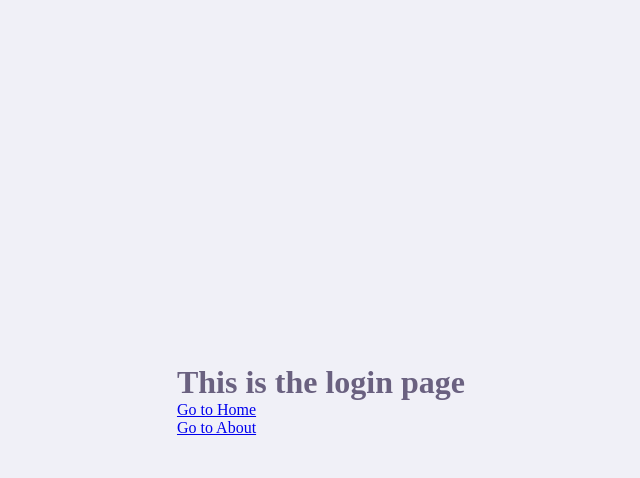
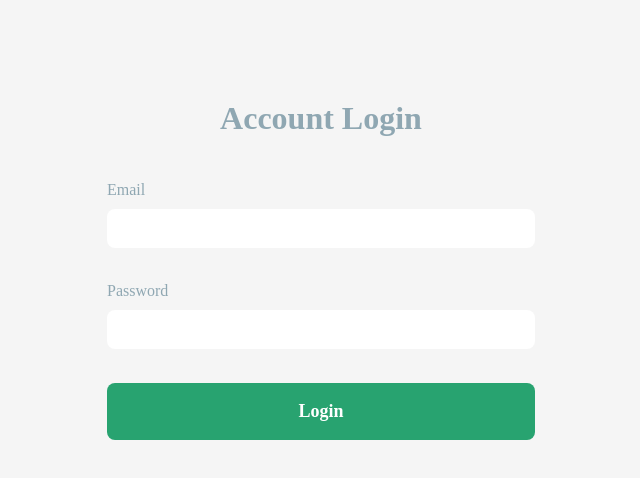
Before and after one commit to AnisioMandlate/digital-parking, a React (Create React App) app: page /login in a window 1280 px wide. Shown: the top 478 px of the page, without its empty margins (319-959 px from the left). Built offline with nearby package versions, Linux system fonts and the light colour scheme.

Commit message:
feat: Add Login Page

```diff
--- a/src/App.css
+++ b/src/App.css
@@ -1,18 +1,12 @@
 :root {
-  --color-background: #f0f0f7;
-  --color-primary-lighter: #9871f5;
-  --color-primary-light: #916bea;
-  --color-primary: #8257e5;
-  --color-primary-dark: #774dd6;
-  --color-primary-darker: #6842c2;
-  --color-secundary: #04d361;
-  --color-secundary-dark: #04bf58;
+  --color-background: #f5f5f5;
+  --color-primary: #28a370;
+  --color-secundary: #cdc3c3;
   --color-title-in-primary: #ffffff;
   --color-text-in-primary: #d4c2ff;
-  --color-text-title: #32264d;
-  --color-text-complement: #9c98a6;
-  --color-text-base: #6a6180;
-  --color-line-in-white: #e6e6f0;
+  --color-text-title: #252a28;
+  --color-text: #8fa7b2;
+  --color-line-in-white: #3a3a3a;
   --color-input-background: #f8f8fc;
   --color-button-text: #ffffff;
   --color-box-base: #ffffff;
@@ -36,18 +30,12 @@
   background: var(--color-background);
 }
 
-#root {
-  display: flex;
-  align-items: center;
-  justify-content: center;
-}
-
 body,
 input,
 button,
 textarea {
   font: 500 1.6rem Poppins;
-  color: var(--color-text-base);
+  color: var(--color-text);
 }
 
 .container {
--- a/src/components/Auth/Login.jsx
+++ /dev/null
@@ -1,17 +0,0 @@
-import { Link } from "react-router-dom";
-
-const Login = () => {
-  return (
-    <div>
-      <h1> This is the login page</h1>
-      <p>
-        <Link to="/">Go to Home</Link>
-      </p>
-      <p>
-        <Link to="/about">Go to About</Link>
-      </p>
-    </div>
-  );
-};
-
-export default Login;
--- /dev/null
+++ b/src/components/Auth/Login/Login.module.css
@@ -0,0 +1,72 @@
+.form-container {
+  max-width: 500px;
+  height: 100vh;
+  margin: 10rem auto;
+  overflow: hidden;
+  padding: 0 2rem;
+}
+
+input {
+  margin: 1.2rem 0;
+}
+
+.form-text {
+  display: block;
+  margin-top: 0.3rem;
+  color: #888;
+}
+
+input[type="text"],
+input[type="email"],
+input[type="password"],
+input[type="date"],
+select,
+textarea {
+  display: block;
+  width: 100%;
+  padding: 0.4rem;
+  font-size: 1.2rem;
+  border: 1px solid #ccc;
+}
+
+input[type="submit"],
+button {
+  font: inherit;
+}
+
+.form-group {
+  margin: 1.2rem 0;
+  width: 100%;
+}
+
+.form-group input {
+  padding: 1em;
+  margin: 1rem 0;
+  border: 0 solid black;
+  border-radius: 8px;
+}
+
+.form-container h1,
+h2,
+h3 {
+  text-align: center;
+}
+
+.form {
+  padding: 2em 1em;
+  display: flex;
+  flex-direction: column;
+  align-items: center;
+  justify-content: center;
+}
+
+.submit-button {
+  padding: 1em;
+  width: 100%;
+  border: 0;
+  border-radius: 8px;
+  background-color: var(--color-primary);
+  color: var(--color-title-in-primary);
+  font-size: 18px !important;
+  font-weight: 700 !important;
+}
--- /dev/null
+++ b/src/components/Auth/Login/index.jsx
@@ -0,0 +1,41 @@
+import { Link } from "react-router-dom";
+
+// Styles
+import styles from "./Login.module.css";
+
+const Login = () => {
+  return (
+    <div className={styles["form-container"]}>
+      <h1>
+        Account <span className={styles["text-primary"]}>Login</span>
+      </h1>
+      <form className={styles.form}>
+        <div className={styles["form-group"]}>
+          <label htmlFor="email">Email</label>
+          <input
+            type="email"
+            name="email"
+            // value={email}
+          />
+        </div>
+
+        <div className={styles["form-group"]}>
+          <label htmlFor="password">Password</label>
+          <input
+            type="password"
+            name="password"
+            // value={password}
+            // onChange={onChange}
+          />
+        </div>
+        <input
+          type="submit"
+          value="Login"
+          className={styles["submit-button"]}
+        />
+      </form>
+    </div>
+  );
+};
+
+export default Login;
```
Also changed, not shown: src/components/Auth/Register/Register.module.css (added), src/components/Auth/Register/index.jsx (added).
